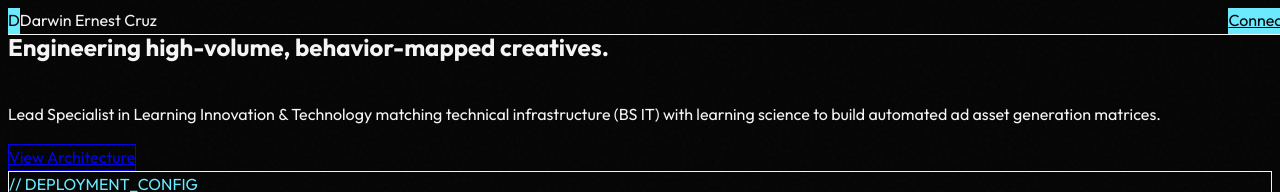
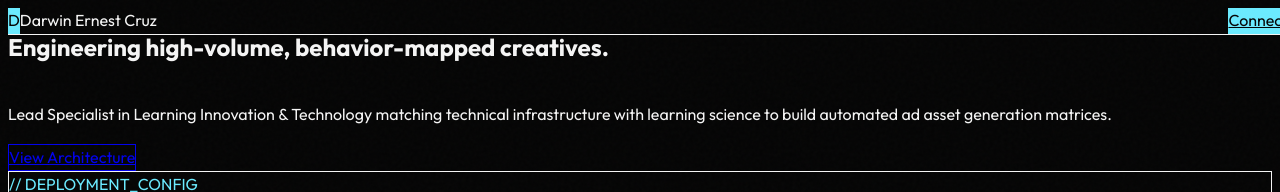
Before and after one commit to dcrxz/portfolio, a Next.js app: page / in a window 1280 px wide. Shown: the top 192 px of the page. Built offline with nearby package versions, Linux system fonts and the light colour scheme.

Commit message:
fix: escape ampersands in hero and pipelines sections to pass compilation

```diff
--- a/app/page.tsx
+++ b/app/page.tsx
@@ -4,9 +4,7 @@ export default function Portfolio() {
   return (
     <div className="min-h-screen bg-[#050505] text-[#F5F5F5] antialiased selection:bg-[#6bebff] selection:text-[#050505] font-sans">
 
-      {/* ──────────────────────────────────────────────────────── */}
-      {/* FIXED REALTIME-STYLE HEADER HUD                          */}
-      {/* ──────────────────────────────────────────────────────── */}
+      {/* FIXED REALTIME-STYLE HEADER HUD */}
       <nav className="fixed top-0 left-0 right-0 z-50 w-full bg-[#050505]/80 backdrop-blur-md border-b border-white/10 px-6 py-4">
         <div className="max-w-6xl mx-auto flex items-center justify-between">
 
@@ -20,7 +18,7 @@ export default function Portfolio() {
             </span>
           </div>
 
-          {/* NAVIGATION NAVIGATION LINKS */}
+          {/* NAVIGATION LINKS */}
           <div className="flex items-center space-x-8 text-xs font-medium tracking-wide">
             <div className="hidden md:flex space-x-6 text-neutral-400">
               <a href="#overview" className="hover:text-white transition-colors">Overview</a>
@@ -29,7 +27,7 @@ export default function Portfolio() {
               <a href="#metrics" className="hover:text-white transition-colors">Metrics</a>
             </div>
 
-            {/* CALL TO ACTION ACCENT NODE */}
+            {/* CALL TO ACTION */}
             <a
               href="#contact"
               className="bg-[#6bebff] text-[#050505] px-4 py-2 rounded text-xs font-bold hover:bg-white transition-colors"
@@ -41,23 +39,19 @@ export default function Portfolio() {
         </div>
       </nav>
 
-      {/* ──────────────────────────────────────────────────────── */}
-      {/* MAIN MODULAR CANVAS GRID                                 */}
-      {/* ──────────────────────────────────────────────────────── */}
+      {/* MAIN MODULAR CANVAS GRID */}
       <main className="max-w-6xl mx-auto px-6 pt-32 pb-24 space-y-20">
 
-        {/* ──────────────────────────────────────────────────────── */}
-        {/* SECTION 01: HERO MODULE (2-COLUMN BALANCED SPLIT)        */}
-        {/* ──────────────────────────────────────────────────────── */}
+        {/* SECTION 01: HERO MODULE */}
         <section id="overview" className="grid grid-cols-1 lg:grid-cols-12 gap-12 pt-8">
 
-          {/* LEFT PANEL: MASSIVE HEADLINE & SUBTEXT */}
+          {/* LEFT PANEL */}
           <div className="lg:col-span-7 space-y-6 flex flex-col justify-center">
             <h1 className="text-4xl sm:text-5xl lg:text-6xl font-black tracking-tight text-white leading-tight">
               Engineering high-volume, behavior-mapped creatives.
             </h1>
             <p className="text-lg text-neutral-400 max-w-xl leading-relaxed">
-              Lead Specialist in Learning Innovation &amp; Technology matching technical infrastructure (BS IT) with learning science to build automated ad asset generation matrices.
+              Lead Specialist in Learning Innovation &amp; Technology matching technical infrastructure with learning science to build automated ad asset generation matrices.
             </p>
             <div className="flex items-center space-x-4 pt-2">
               <a href="#pipeline" className="border border-white/10 px-5 py-2.5 rounded text-sm font-semibold hover:bg-white/5 transition-colors">
@@ -66,7 +60,7 @@ export default function Portfolio() {
             </div>
           </div>
 
-          {/* RIGHT PANEL: MINIMAL CALLOUT CONTAINER */}
+          {/* RIGHT PANEL */}
           <div className="lg:col-span-5 bg-neutral-900/20 border border-white/10 p-8 rounded-xl flex flex-col justify-between space-y-8">
             <div className="space-y-4">
               <div className="text-xs font-mono text-[#6bebff] tracking-widest uppercase">// DEPLOYMENT_CONFIG</div>
@@ -83,9 +77,7 @@ export default function Portfolio() {
 
         </section>
 
-        {/* ──────────────────────────────────────────────────────── */}
-        {/* SECTION 02: TECHNICAL PROCESS MODULE (3-COLUMN MATRIX)   */}
-        {/* ──────────────────────────────────────────────────────── */}
+        {/* SECTION 02: TECHNICAL PROCESS MODULE */}
         <section id="pipeline" className="border-t border-white/10 pt-16 space-y-12">
 
           <div className="space-y-2">
@@ -117,9 +109,7 @@ export default function Portfolio() {
 
         </section>
 
-        {/* ──────────────────────────────────────────────────────── */}
-        {/* SECTION 03: CREATIVE STORAGE GIRD (NATIVE VIDEO LOOPS)   */}
-        {/* ──────────────────────────────────────────────────────── */}
+        {/* SECTION 03: CREATIVE STORAGE GRID */}
         <section id="creative" className="border-t border-white/10 pt-16 space-y-12">
 
           <div className="space-y-2">
@@ -164,9 +154,7 @@ export default function Portfolio() {
 
         </section>
 
-        {/* ──────────────────────────────────────────────────────── */}
-        {/* SECTION 04: METRICS SPECTROMETER DATA GRID               */}
-        {/* ──────────────────────────────────────────────────────── */}
+        {/* SECTION 04: METRICS SPECTROMETER DATA GRID */}
         <section id="metrics" className="border-t border-white/10 pt-16 space-y-12">
 
           <div className="space-y-2">
@@ -209,9 +197,7 @@ export default function Portfolio() {
 
         </section>
 
-        {/* ──────────────────────────────────────────────────────── */}
-        {/* SECTION 05: SYSTEM FOOTER                                */}
-        {/* ──────────────────────────────────────────────────────── */}
+        {/* SECTION 05: SYSTEM FOOTER */}
         <footer id="contact" className="border-t border-white/10 pt-16 text-center space-y-6">
           <h2 className="text-3xl font-bold tracking-tight text-white">Let&apos;s Build the Machine</h2>
           <p className="text-sm text-neutral-400 font-mono max-w-sm mx-auto">Initialize automated matrix pipelines and strategic creative frameworks.</p>
```
